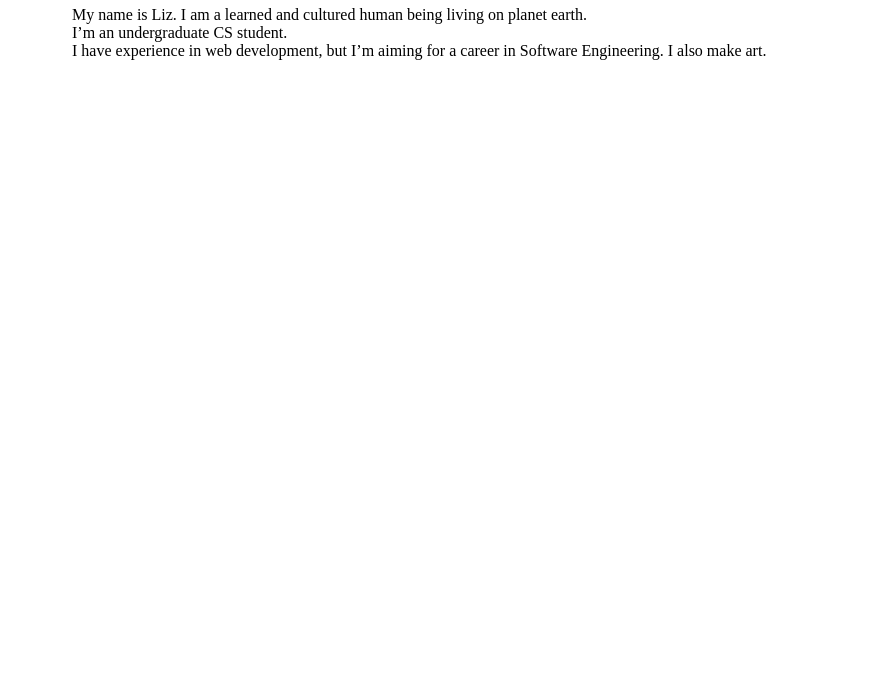
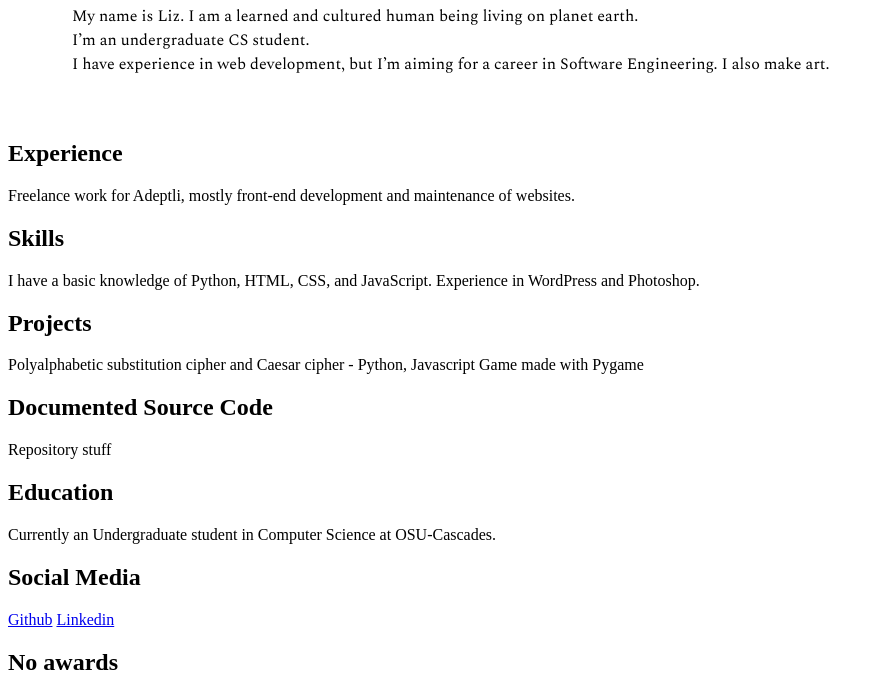
Before and after one commit to sanforde2005/sanforde2005.github.io, a plain HTML site: page index.html in a window 1280 px wide. Shown: the part 116-812 px from the top of the page, without its empty margins (0-884 px from the left). Drawn offline with Linux system fonts and the light colour scheme.

Commit message:
content WOO

```diff
--- a/index.html
+++ b/index.html
@@ -8,7 +8,7 @@
     </head>
     <body class="HomepageBody">
         <div class="about">
-            <h1 class="header">About Me</h1>
+            <h2 class="header">About Me</h2>
             <p>My name is Liz. I am a learned and cultured human being living on planet earth.<br>
                  I’m an undergraduate CS student. <br>
                  I have experience in web development, but I’m aiming for a career in Software Engineering. I also make art.
@@ -16,5 +16,45 @@
 
         </div>
 
+        <div>
+            <h2>Experience</h2>
+            <p>Freelance work for Adeptli, mostly front-end development and maintenance of websites.</p>
+        </div>
+
+        <div>
+            <h2>Skills</h2>
+            <p>I have a basic knowledge of Python, HTML, CSS, and JavaScript. Experience in WordPress and Photoshop.
+            </p>
+
+        </div>
+
+        <div>
+            <h2>Projects</h2>
+            <p>Polyalphabetic substitution cipher and Caesar cipher - Python, Javascript
+                Game made with Pygame
+            </p>
+        </div>
+
+        <div>
+            <h2>Documented Source Code</h2>
+            <p>Repository stuff</p>
+        </div>
+
+        <div>
+            <h2>Education</h2>
+            <p>Currently an Undergraduate student in Computer Science at OSU-Cascades.
+            </p>
+        </div>
+
+        <div>
+            <h2>Social Media</h2>
+            <a href="https://github.com/sanforde2005/sanforde2005.github.io">Github</a>
+            <a href=" https://www.linkedin.com/in/elizabeth-sanford-35ba67296/">Linkedin</a>
+        </div>
+
+        <div>
+            <h2>No awards</h2>
+        </div>
+
     </body>
 </html>
--- a/style.css
+++ b/style.css
@@ -4,7 +4,6 @@
 }
 
 .HompageBody{
-    font-family: Spectral;
     background-color: lightgreen;
 }
 
@@ -13,6 +12,7 @@
 }
 
 .about{
+    font-family: Spectral;
     margin: 5vw;
 
 }
```
